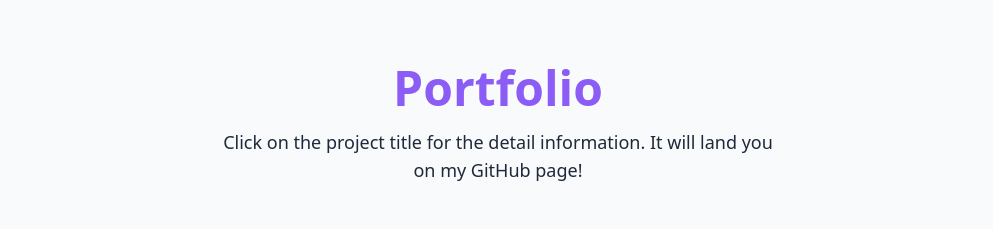
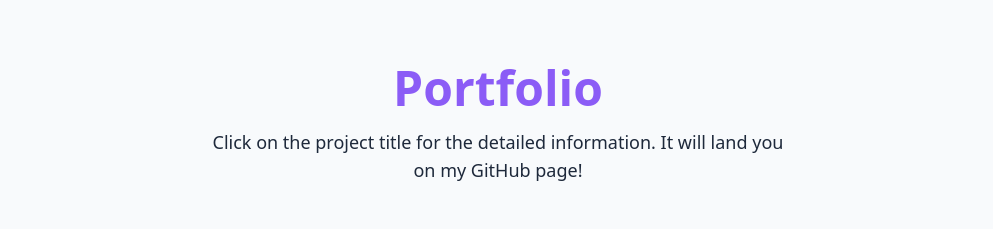
Before and after one commit to strigoimort/portfolio-website, a website: page index.html in a window 1280 px wide. Shown: the part 1840-2069 px from the top of the page, without its empty margins (142-1135 px from the left). Drawn offline with Linux system fonts and the light colour scheme.

Commit message:
Update index.html

```diff
--- a/index.html
+++ b/index.html
@@ -227,7 +227,7 @@
                         <h1 class="mb-4 font-bold text-primary text-3xl lg:text-5xl">Portfolio
                         </h1>
                         <p class="text-md font-normal text-secondary md:text-lg">
-                            Click on the project title for the detail information. It will land you on my GitHub page!
+                            Click on the project title for the detailed information. It will land you on my GitHub page!
                         </p>
                     </div>
                 </div>
```
